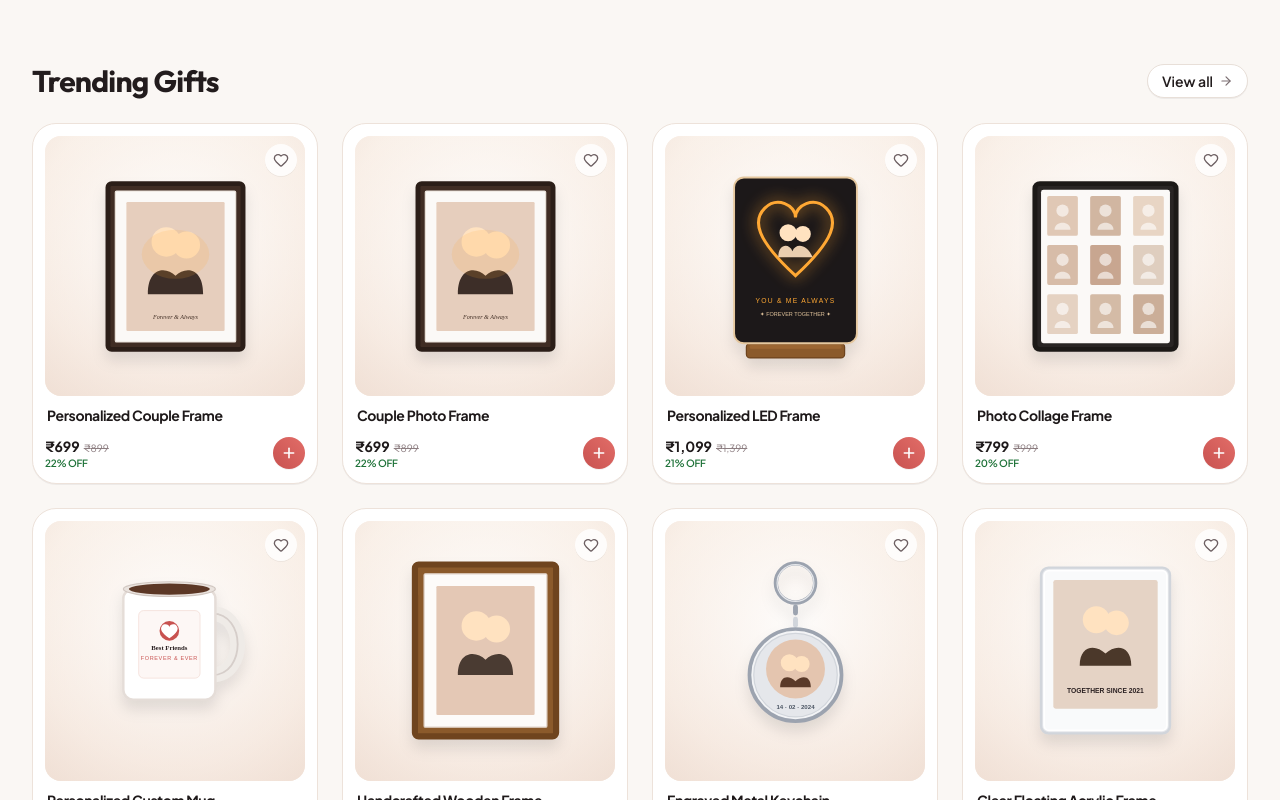
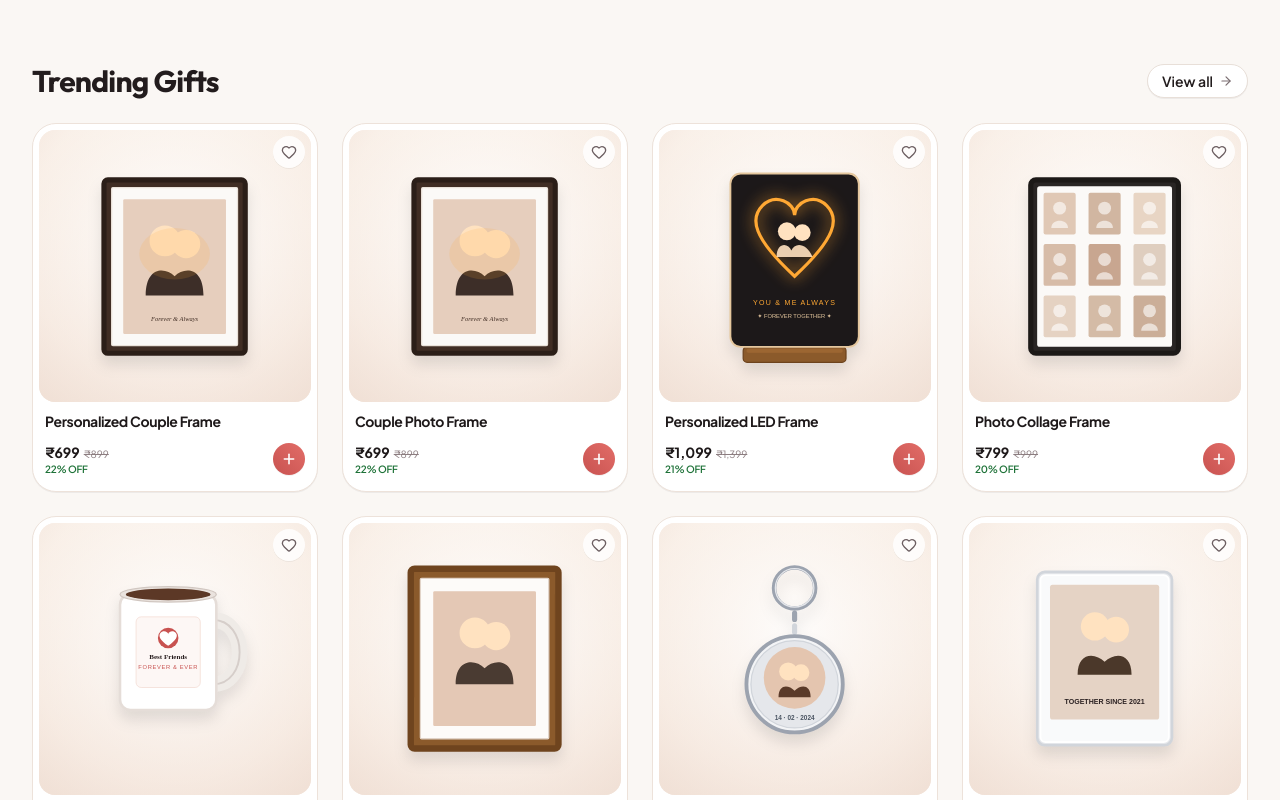
Before and after one commit to ShaikYakoub/md-gifts, a Next.js app: page / in a window 1280 px wide. Shown: the part 780-1580 px from the top of the page. Built offline with nearby package versions, Linux system fonts and the light colour scheme.

Commit message:
style(catalog): reduce bezel gap between outer card and inner image container

```diff
--- a/src/components/catalog/ProductCard.tsx
+++ b/src/components/catalog/ProductCard.tsx
@@ -52,7 +52,7 @@ export function ProductCard({ product, priority = false }: ProductCardProps) {
   return (
     <Link
       href={`/product/${product.slug}`}
-      className="group relative bg-white rounded-2xl sm:rounded-3xl border border-[#EDE2DA] p-2.5 sm:p-3 shadow-2xs hover:shadow-lg hover:border-[#D9C4B7] transition-all duration-300 cursor-pointer flex flex-col justify-between h-full select-none"
+      className="group relative bg-white rounded-2xl sm:rounded-3xl border border-[#EDE2DA] p-1 pb-2.5 sm:p-1.5 sm:pb-3 shadow-2xs hover:shadow-lg hover:border-[#D9C4B7] transition-all duration-300 cursor-pointer flex flex-col justify-between h-full select-none"
       aria-label={`View and customize ${product.name}`}
     >
       <div>
@@ -72,7 +72,7 @@ export function ProductCard({ product, priority = false }: ProductCardProps) {
           <button
             type="button"
             onClick={toggleWishlist}
-            className={`absolute top-2 right-2 z-10 w-7 h-7 sm:w-8 sm:h-8 rounded-full flex items-center justify-center backdrop-blur-md transition-all active:scale-85 ${
+            className={`absolute top-1.5 right-1.5 z-10 w-7 h-7 sm:w-8 sm:h-8 rounded-full flex items-center justify-center backdrop-blur-md transition-all active:scale-85 ${
               isWishlisted
                 ? "bg-[#C85250] text-white shadow-xs"
                 : "bg-white/80 hover:bg-white text-[#6C5E61] hover:text-[#C85250] shadow-2xs"
@@ -88,7 +88,7 @@ export function ProductCard({ product, priority = false }: ProductCardProps) {
         </div>
 
         {/* 2. Text Content Area */}
-        <div className="pt-2 sm:pt-2.5 px-0.5">
+        <div className="pt-2 sm:pt-2.5 px-1 sm:px-1.5">
           <h3 className="font-sans text-xs sm:text-sm font-bold text-[#1E191A] tracking-tight group-hover:text-[#C85250] transition-colors leading-snug line-clamp-2">
             {product.name}
           </h3>
@@ -96,7 +96,7 @@ export function ProductCard({ product, priority = false }: ProductCardProps) {
       </div>
 
       {/* 3. Bottom Row: Price & Circular Action Button (No line divider, matching mockup) */}
-      <div className="mt-2.5 flex items-center justify-between gap-1.5">
+      <div className="mt-2 sm:mt-2.5 px-1 sm:px-1.5 pb-0.5 flex items-center justify-between gap-1.5">
         <div className="flex flex-col">
           <div className="flex items-baseline gap-1">
             <span className="text-xs sm:text-sm font-bold text-[#1E191A]">
```
